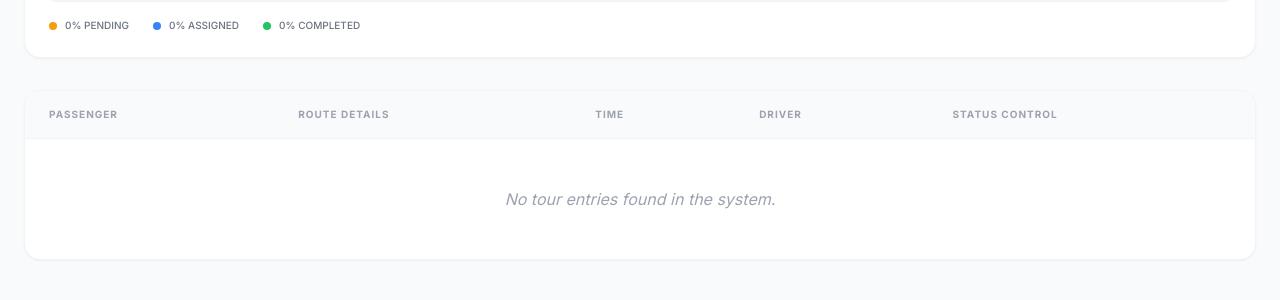
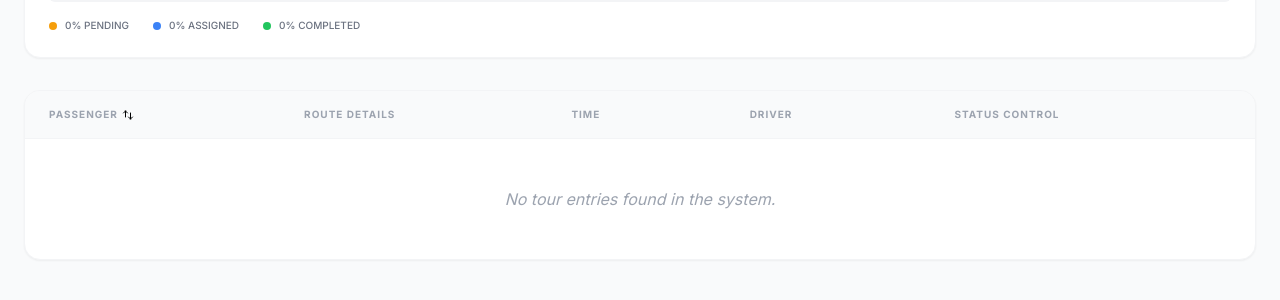
Before and after one commit to shazkhan2/django, a Django app: page /tours/admin-dashboard/?sort=passenger in a window 1280 px wide. Shown: the part 267-567 px from the top of the page. Run offline with Django 5.2, Linux system fonts and the light colour scheme; the visitor is signed in with stand-in values (Sample User, id 1); data comes from the database, SQL or seed files in the repository; data that the repository does not hold is empty; style sheets or scripts are compiled from the project's sources; some libraries are stand-ins or nearby versions.

Commit message:
sorting implemented in admin dashboard

```diff
--- a/tours/templates/tours/admin_dashboard.html
+++ b/tours/templates/tours/admin_dashboard.html
@@ -58,11 +58,31 @@
             <table class="w-full text-left border-collapse">
                 <thead>
                     <tr class="bg-gray-50 border-b border-gray-100">
-                        <th class="px-6 py-4 text-[10px] font-bold uppercase tracking-widest text-gray-400">Passenger</th>
+                        <th class="px-6 py-4">
+                            <a href="?sort={% if request.GET.sort == 'passenger' %}-passenger{% else %}passenger{% endif %}" class="group flex items-center gap-1 text-[10px] font-bold uppercase tracking-widest text-gray-400 hover:text-black transition-colors">
+                                Passenger
+                                <svg class="w-3 h-3 {% if 'passenger' in request.GET.sort %}text-black{% else %}text-gray-300 opacity-0 group-hover:opacity-100{% endif %}" fill="none" stroke="currentColor" viewBox="0 0 24 24"><path stroke-linecap="round" stroke-linejoin="round" stroke-width="2" d="M7 16V4m0 0L3 8m4-4l4 4m6 0v12m0 0l4-4m-4 4l-4-4"></path></svg>
+                            </a>
+                        </th>
                         <th class="px-6 py-4 text-[10px] font-bold uppercase tracking-widest text-gray-400">Route Details</th>
-                        <th class="px-6 py-4 text-[10px] font-bold uppercase tracking-widest text-gray-400">Time</th>
-                        <th class="px-6 py-4 text-[10px] font-bold uppercase tracking-widest text-gray-400">Driver</th>
-                        <th class="px-6 py-4 text-[10px] font-bold uppercase tracking-widest text-gray-400">Status Control</th>
+                        <th class="px-6 py-4">
+                            <a href="?sort={% if request.GET.sort == 'time' %}-time{% else %}time{% endif %}" class="group flex items-center gap-1 text-[10px] font-bold uppercase tracking-widest text-gray-400 hover:text-black transition-colors">
+                                Time
+                                <svg class="w-3 h-3 {% if 'time' in request.GET.sort %}text-black{% else %}text-gray-300 opacity-0 group-hover:opacity-100{% endif %}" fill="none" stroke="currentColor" viewBox="0 0 24 24"><path stroke-linecap="round" stroke-linejoin="round" stroke-width="2" d="M7 16V4m0 0L3 8m4-4l4 4m6 0v12m0 0l4-4m-4 4l-4-4"></path></svg>
+                            </a>
+                        </th>
+                        <th class="px-6 py-4">
+                            <a href="?sort={% if request.GET.sort == 'driver' %}-driver{% else %}driver{% endif %}" class="group flex items-center gap-1 text-[10px] font-bold uppercase tracking-widest text-gray-400 hover:text-black transition-colors">
+                                Driver
+                                <svg class="w-3 h-3 {% if 'driver' in request.GET.sort %}text-black{% else %}text-gray-300 opacity-0 group-hover:opacity-100{% endif %}" fill="none" stroke="currentColor" viewBox="0 0 24 24"><path stroke-linecap="round" stroke-linejoin="round" stroke-width="2" d="M7 16V4m0 0L3 8m4-4l4 4m6 0v12m0 0l4-4m-4 4l-4-4"></path></svg>
+                            </a>
+                        </th>
+                        <th class="px-6 py-4">
+                            <a href="?sort={% if request.GET.sort == 'status' %}-status{% else %}status{% endif %}" class="group flex items-center gap-1 text-[10px] font-bold uppercase tracking-widest text-gray-400 hover:text-black transition-colors">
+                                Status Control
+                                <svg class="w-3 h-3 {% if 'status' in request.GET.sort %}text-black{% else %}text-gray-300 opacity-0 group-hover:opacity-100{% endif %}" fill="none" stroke="currentColor" viewBox="0 0 24 24"><path stroke-linecap="round" stroke-linejoin="round" stroke-width="2" d="M7 16V4m0 0L3 8m4-4l4 4m6 0v12m0 0l4-4m-4 4l-4-4"></path></svg>
+                            </a>
+                        </th>
                     </tr>
                 </thead>
                 <tbody class="divide-y divide-gray-100">
--- a/tours/views.py
+++ b/tours/views.py
@@ -40,9 +40,20 @@ def driver_dashboard(request):
 @login_required
 @user_passes_test(is_admin, login_url='/')
 def admin_dashboard(request):
-    tours = Tour.objects.all().order_by('-pickup_time')
+    sort_by = request.GET.get('sort', 'pickup_time')
+    sort_map = {
+        'passenger': 'passenger_name',
+        '-passenger': '-passenger_name',
+        'time': 'pickup_time',
+        '-time': '-pickup_time',
+        'status': 'status',
+        '-status': '-status',
+        'driver': 'driver__username',
+        '-driver': '-driver__username',
+    }
+    order_field = sort_map.get(sort_by, '-pickup_time')
+    tours = Tour.objects.all().order_by(order_field)
     drivers = User.objects.filter(user_type='driver')
-
     drivers_count = drivers.count()
     total_count = tours.count()
     pending_count = tours.filter(status='pending').count()
```
